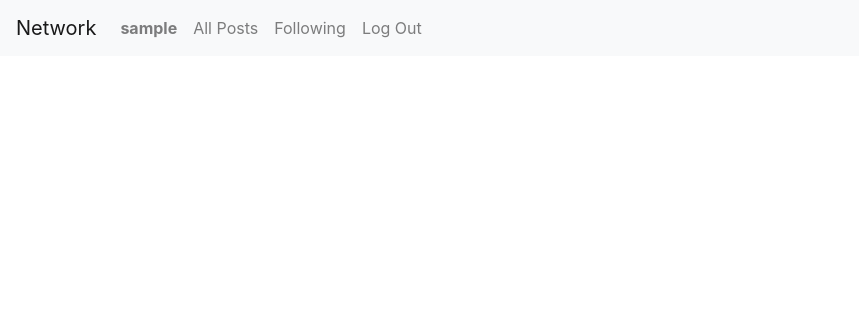
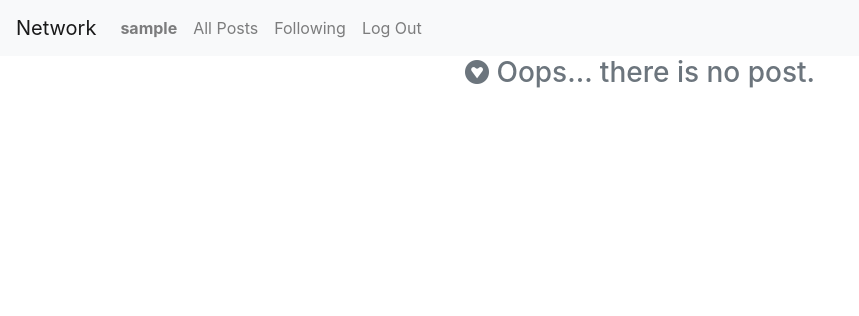
Before and after one commit to AlexCuenca99/cs50-netwok, a Django app: page /following in a window 1280 px wide. Shown: the top 316 px of the page, without its empty margins (0-859 px from the left). Run offline with Django 3.2, Linux system fonts and the light colour scheme; the visitor is signed in with stand-in values (Sample User, id 1); data that the repository does not hold is empty; some libraries are stand-ins or nearby versions.

Commit message:
feature: render a empty posts list

```diff
--- a/network/templates/network/following.html
+++ b/network/templates/network/following.html
@@ -58,6 +58,15 @@
 	<div class="card-footer">
 		<a href="#" class="card-link"><i class="fa fa-gittip"></i> Like 0</a>
 	</div>
-	{% comment %} End Post {% endcomment %} {% endfor %}
+	{% comment %} End Post {% endcomment %}
+	{%empty%}
+	<div class="vh-100 d-flex justify-content-center">
+		<span >
+			<h3 class="text-secondary font-weight-bolder ">
+				<i class="fa fa-gittip"></i>
+				Oops... there is no post.</span>
+			</h3>
+	</div>
+	{% endfor %}
 </div>
 {% endblock body %}
```
